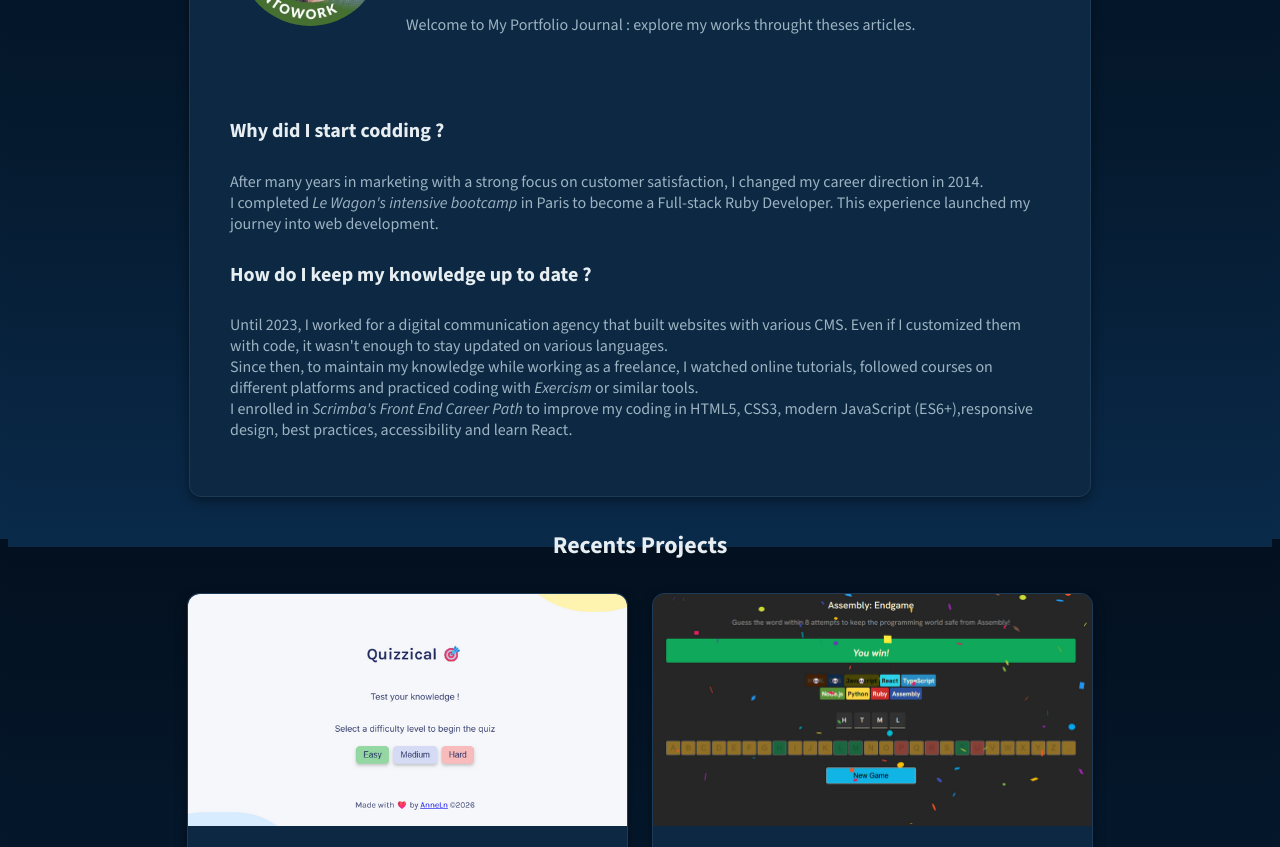
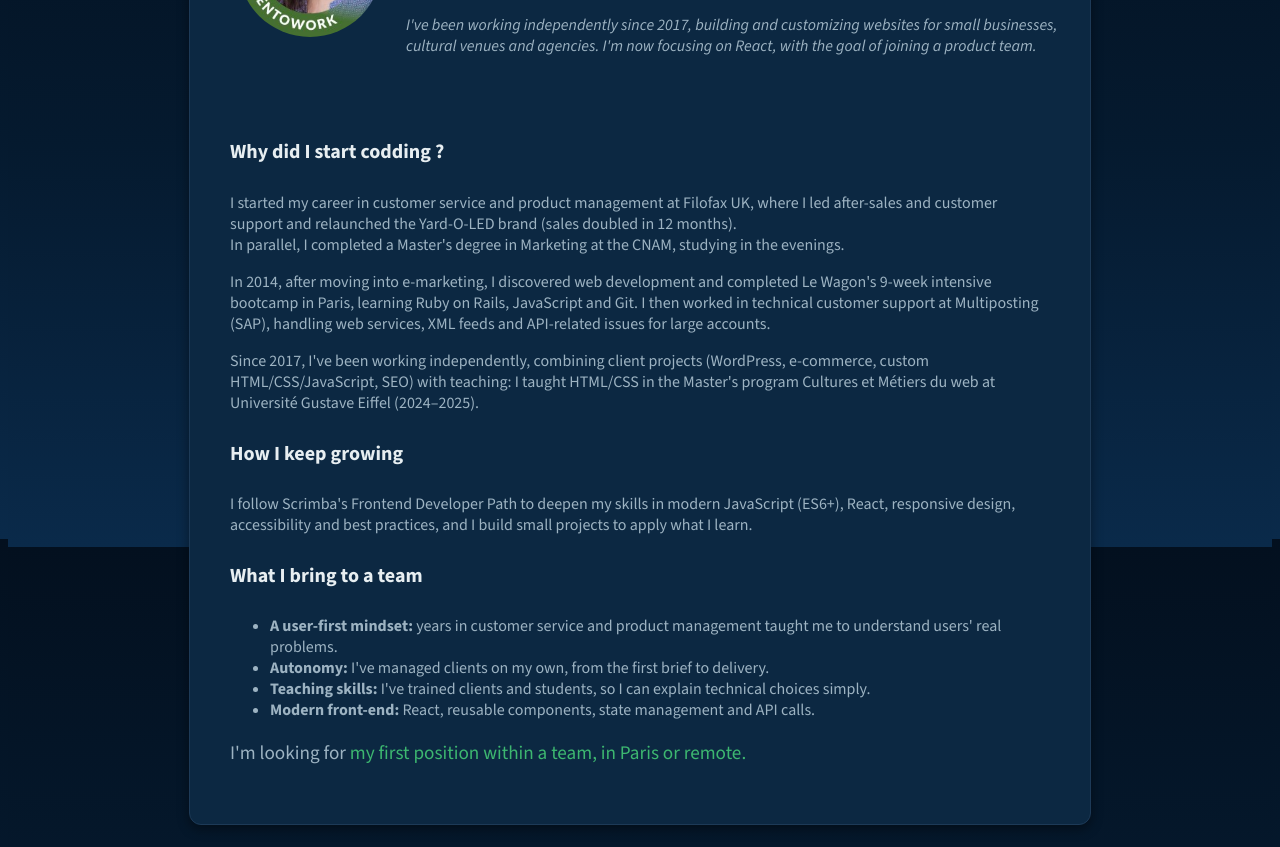
Before and after one commit to anneln/portfolioJournal, a website built with Vite: page about-me.html in a window 1280 px wide. Shown: the part 261-1108 px from the top of the page. Built offline with nearby package versions, Linux system fonts and the light colour scheme.

Commit message:
change about text

```diff
--- a/about-me.html
+++ b/about-me.html
@@ -47,34 +47,74 @@
               alt="photo Anne-Hélène Bricet"
             />
             <div class="my-presentation">
-              <h2>Hi, My name is Anne-Hélène, I'm a front-end developer !</h2>
-              <p>
-                Welcome to My Portfolio Journal : explore my works throught
-                theses articles.
+              <h2>
+                Hi, My name is Anne-Hélène,<span class="message-span"
+                  ><br />
+                  I'm a front-end developer !</span
+                >
+              </h2>
+              <p id="about-intro">
+                I've been working independently since 2017, building and
+                customizing websites for small businesses, cultural venues and
+                agencies. I'm now focusing on React, with the goal of joining a
+                product team.
               </p>
             </div>
           </div>
           <div class="about">
             <h4>Why did I start codding ?</h4>
             <p>
-              After many years in marketing with a strong focus on customer
-              satisfaction, I changed my career direction in 2014.<br />
-              I completed <em>Le Wagon's intensive bootcamp</em> in Paris to
-              become a Full-stack Ruby Developer. This experience launched my
-              journey into web development.
+              I started my career in customer service and product management at
+              Filofax UK, where I led after-sales and customer support and
+              relaunched the Yard-O-LED brand (sales doubled in 12 months).
+              <br />In parallel, I completed a Master's degree in Marketing at
+              the CNAM, studying in the evenings.
             </p>
-            <h4>How do I keep my knowledge up to date ?</h4>
             <p>
-              Until 2023, I worked for a digital communication agency that built
-              websites with various CMS. Even if I customized them with code, it
-              wasn't enough to stay updated on various languages. <br />Since
-              then, to maintain my knowledge while working as a freelance, I
-              watched online tutorials, followed courses on different platforms
-              and practiced coding with <em>Exercism</em> or similar tools.
-              <br />I enrolled in <em>Scrimba's Front End Career Path</em> to
-              improve my coding in HTML5, CSS3, modern JavaScript
-              (ES6+),responsive design, best practices, accessibility and learn
-              React.
+              In 2014, after moving into e-marketing, I discovered web
+              development and completed Le Wagon's 9-week intensive bootcamp in
+              Paris, learning Ruby on Rails, JavaScript and Git. I then worked
+              in technical customer support at Multiposting (SAP), handling web
+              services, XML feeds and API-related issues for large accounts.
+            </p>
+            <p>
+              Since 2017, I've been working independently, combining client
+              projects (WordPress, e-commerce, custom HTML/CSS/JavaScript, SEO)
+              with teaching: I taught HTML/CSS in the Master's program Cultures
+              et Métiers du web at Université Gustave Eiffel (2024–2025).
+            </p>
+            <h4>How I keep growing</h4>
+            <p>
+              I follow Scrimba's Frontend Developer Path to deepen my skills in
+              modern JavaScript (ES6+), React, responsive design, accessibility
+              and best practices, and I build small projects to apply what I
+              learn.
+            </p>
+            <h4>What I bring to a team</h4>
+            <ul>
+              <li>
+                <strong>A user-first mindset: </strong>years in customer service
+                and product management taught me to understand users' real
+                problems.
+              </li>
+              <li>
+                <strong>Autonomy: </strong>I've managed clients on my own, from
+                the first brief to delivery.
+              </li>
+              <li>
+                <strong>Teaching skills: </strong>I've trained clients and
+                students, so I can explain technical choices simply.
+              </li>
+              <li>
+                <strong>Modern front-end: </strong>React, reusable components,
+                state management and API calls.
+              </li>
+            </ul>
+            <p class="search-message">
+              I'm looking for
+              <span class="message-span"
+                >my first position within a team, in Paris or remote.</span
+              >
             </p>
           </div>
         </section>
--- a/css/style.css
+++ b/css/style.css
@@ -79,7 +79,8 @@ h4,
 }
 
 h1 {
-  margin-top: 3.5rem;
+  margin-top: 0.5rem;
+  padding: 2rem 0;
 }
 
 /*RECENTS POSTS*/
@@ -185,6 +186,9 @@ footer {
   margin: 1rem;
 }
 
+#about-intro {
+  font-style: italic;
+}
 .who {
   text-align: left;
   max-width: 900px;
@@ -210,6 +214,14 @@ footer {
 .about h4 {
   font-size: 1.25rem;
   font-weight: 700;
+}
+
+.search-message {
+  font-size: 1.2rem;
+}
+
+.message-span {
+  color: #3db770;
 }
 
 .recent-posts-list {
@@ -357,10 +369,6 @@ footer {
     width: auto;
   }
 
-  h1 {
-    padding-top: 15rem;
-  }
-
   /*about me*/
 
   .me {
```
Also changed, not shown: index.html (+7 -4 lines).
